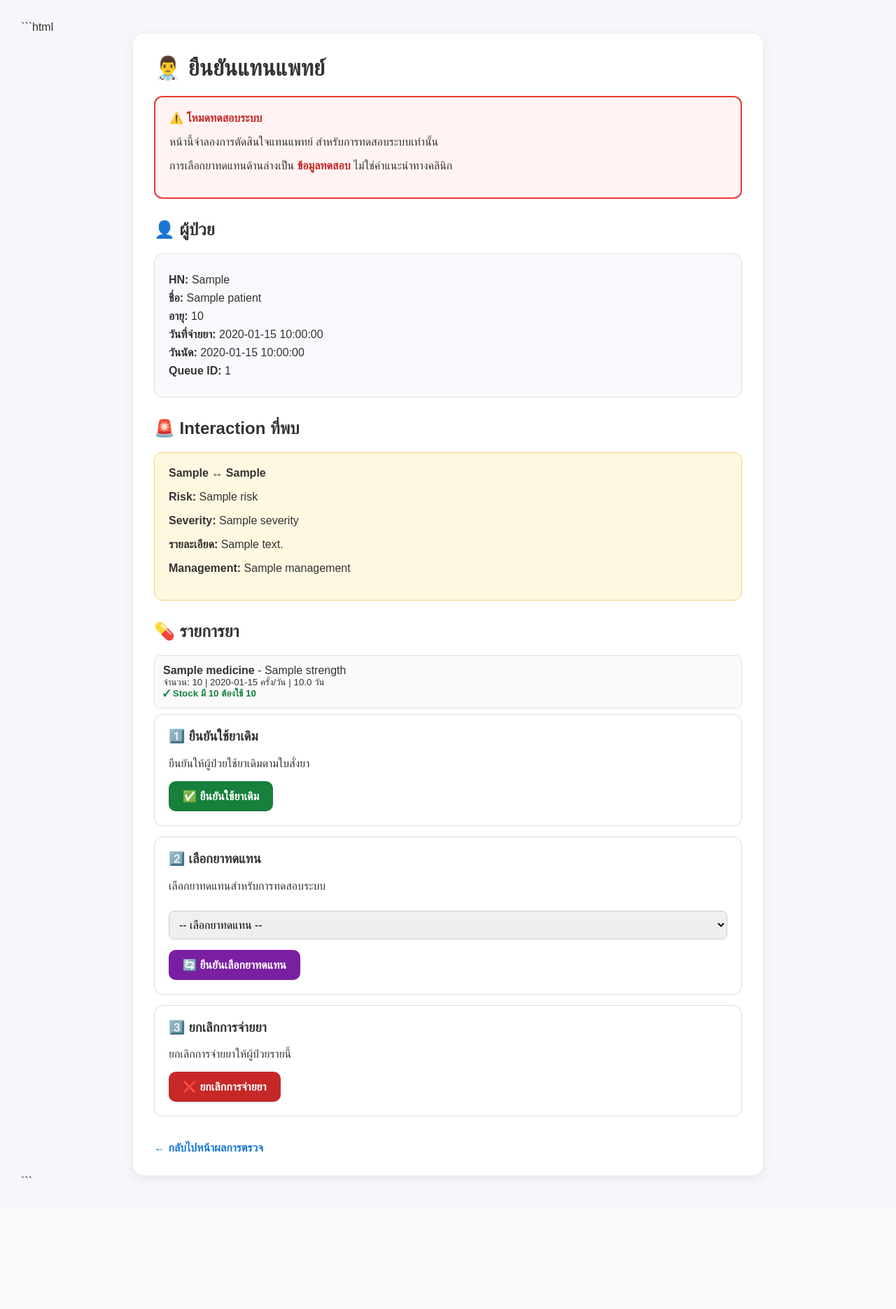
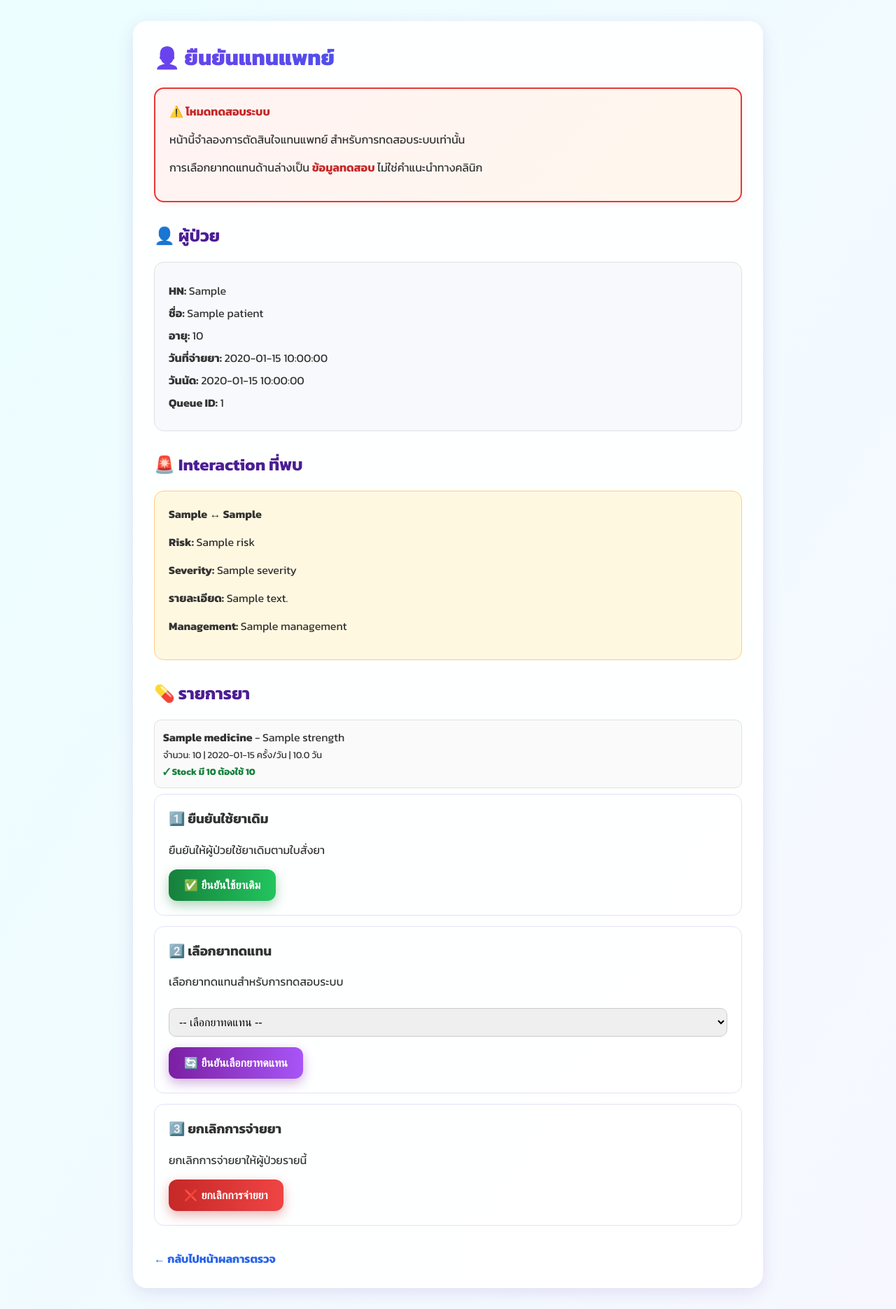
Before and after one commit to mydrugstock/drug-management, a Flask app: template templates/doctor_confirm.html in a window 1280 px wide. Shown: the whole page at 70% size. Before the commit the page ends 1684 px from the top, so only its background shows below. Run offline with Flask 3, Linux system fonts and the light colour scheme; the template is opened without the code that fills it: most values are stand-ins (such as "Sample title", 1, 10 or a date in 2020).

Commit message:
Update doctor_confirm.html

````diff
--- a/templates/doctor_confirm.html
+++ b/templates/doctor_confirm.html
@@ -1,4 +1,3 @@
-```html
 <!DOCTYPE html>
 <html lang="th">
 
@@ -10,15 +9,36 @@
 
     <title>ยืนยันแทนแพทย์</title>
 
+    <link rel="preconnect" href="https://fonts.googleapis.com">
+    <link href="https://fonts.googleapis.com/css2?family=Kanit:wght@300;400;500;600;700;800&display=swap" rel="stylesheet">
+
     <style>
 
         * {
             box-sizing: border-box;
         }
 
+        @keyframes gradientShift {
+            0% { background-position: 0% 50%; }
+            50% { background-position: 100% 50%; }
+            100% { background-position: 0% 50%; }
+        }
+
+        @keyframes fadeInUp {
+            from { opacity: 0; transform: translateY(24px); }
+            to { opacity: 1; transform: translateY(0); }
+        }
+
+        @keyframes pulseGlow {
+            0%, 100% { box-shadow: 0 0 0 0 rgba(220,38,38,0.3); }
+            50% { box-shadow: 0 0 0 8px rgba(220,38,38,0); }
+        }
+
         body {
-            font-family: Arial, sans-serif;
-            background: #f5f7fb;
+            font-family: 'Kanit', Arial, sans-serif;
+            background: linear-gradient(120deg, #eef2ff, #ecfeff, #fdf4ff);
+            background-size: 300% 300%;
+            animation: gradientShift 20s ease infinite;
             margin: 0;
             padding: 30px;
             color: #333;
@@ -30,18 +50,29 @@
         }
 
         .card {
-            background: white;
+            background: rgba(255,255,255,0.92);
             padding: 30px;
-            border-radius: 16px;
-            box-shadow: 0 4px 15px rgba(0,0,0,0.08);
+            border-radius: 20px;
+            box-shadow: 0 6px 24px rgba(76, 29, 149, 0.12);
+            opacity: 0;
+            animation: fadeInUp 0.6s ease forwards;
         }
 
         h1 {
             margin-top: 0;
+            font-size: 30px;
+            font-weight: 800;
+            background: linear-gradient(90deg, #7c3aed, #2563eb, #06b6d4);
+            background-size: 200% auto;
+            -webkit-background-clip: text;
+            background-clip: text;
+            color: transparent;
+            animation: gradientShift 6s linear infinite;
         }
 
         h2 {
             margin-top: 30px;
+            color: #4c1d95;
         }
 
         h3 {
@@ -49,11 +80,12 @@
         }
 
         .warning {
-            background: #fff3f3;
+            background: linear-gradient(135deg, #fff3f3, #fff7ed);
             border: 2px solid #e53935;
             padding: 20px;
-            border-radius: 12px;
+            border-radius: 14px;
             margin-bottom: 25px;
+            animation: pulseGlow 2.6s infinite;
         }
 
         .warning strong {
@@ -64,7 +96,7 @@
             background: #f7f9fc;
             border: 1px solid #e0e0e0;
             padding: 20px;
-            border-radius: 12px;
+            border-radius: 14px;
             margin-bottom: 25px;
         }
 
@@ -73,10 +105,16 @@
         }
 
         .option {
-            border: 1px solid #ddd;
-            border-radius: 12px;
+            border: 1px solid #e5e0f7;
+            border-radius: 14px;
             padding: 20px;
             margin-bottom: 15px;
+            transition: transform 0.25s, box-shadow 0.25s;
+        }
+
+        .option:hover {
+            transform: translateY(-3px);
+            box-shadow: 0 8px 18px rgba(76,29,149,0.10);
         }
 
         .interaction {
@@ -88,36 +126,46 @@
             background: #fafafa;
             border: 1px solid #e0e0e0;
             padding: 12px;
-            border-radius: 8px;
+            border-radius: 10px;
             margin-bottom: 8px;
+            transition: transform 0.2s;
+        }
+
+        .medicine-item:hover {
+            transform: translateX(4px);
         }
 
         button {
-            padding: 12px 20px;
+            padding: 13px 22px;
             border: none;
-            border-radius: 10px;
+            border-radius: 12px;
             cursor: pointer;
             font-size: 16px;
-            font-weight: bold;
+            font-weight: 700;
+            transition: transform 0.2s, box-shadow 0.2s;
         }
 
         button:hover {
-            opacity: 0.9;
+            transform: translateY(-3px) scale(1.03);
+            opacity: 0.95;
         }
 
         .green {
-            background: #16803c;
+            background: linear-gradient(90deg, #16803c, #22c55e);
             color: white;
+            box-shadow: 0 6px 16px rgba(22,128,60,0.35);
         }
 
         .purple {
-            background: #7b1fa2;
+            background: linear-gradient(90deg, #7b1fa2, #a855f7);
             color: white;
+            box-shadow: 0 6px 16px rgba(123,31,162,0.35);
         }
 
         .red {
-            background: #c62828;
+            background: linear-gradient(90deg, #c62828, #ef4444);
             color: white;
+            box-shadow: 0 6px 16px rgba(198,40,40,0.35);
         }
 
         select {
@@ -126,52 +174,54 @@
             font-size: 16px;
             margin: 10px 0 15px;
             border: 1px solid #ccc;
-            border-radius: 8px;
+            border-radius: 10px;
         }
 
         .error {
             background: #ffebee;
             color: #c62828;
             padding: 15px;
-            border-radius: 10px;
+            border-radius: 12px;
             margin-bottom: 20px;
             border: 1px solid #ef9a9a;
-            font-weight: bold;
+            font-weight: 700;
         }
 
         .back-link {
             display: inline-block;
             margin-top: 20px;
             text-decoration: none;
-            color: #1976d2;
-            font-weight: bold;
+            color: #2563eb;
+            font-weight: 700;
+            transition: transform 0.2s;
         }
 
         .back-link:hover {
             text-decoration: underline;
+            transform: translateX(-4px);
         }
 
         .danger-text {
             color: #c62828;
-            font-weight: bold;
+            font-weight: 700;
         }
 
         .stock-box {
             background: #eef6ff;
             border: 1px solid #90caf9;
             padding: 15px;
-            border-radius: 10px;
+            border-radius: 12px;
             margin-top: 20px;
         }
 
         .stock-ok {
             color: #16803c;
-            font-weight: bold;
+            font-weight: 700;
         }
 
         .stock-bad {
             color: #c62828;
-            font-weight: bold;
+            font-weight: 700;
         }
 
     </style>
@@ -563,4 +613,3 @@ function checkSubstitute() {
 
 </body>
 </html>
-```
````
